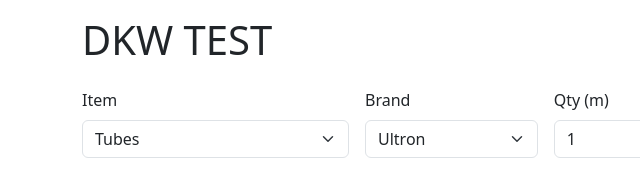
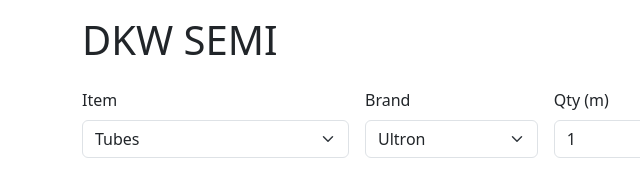
Before and after one commit to luperola/DKW-published, a website: page public/index.html in a window 1280 px wide. Shown: the top 171 px of the page, 0-640 px from the left. Drawn offline with nearby package versions, Linux system fonts and the light colour scheme; no server answers.

Commit message:
Cambianto DKW Test in DKW Semi

```diff
--- a/public/index.html
+++ b/public/index.html
@@ -3,7 +3,7 @@
   <head>
     <meta charset="UTF-8" />
     <meta name="viewport" content="width=device-width, initial-scale=1.0" />
-    <title>DKW TEST</title>
+    <title>DKW SEMI</title>
     <link
       rel="stylesheet"
       href="https://cdn.jsdelivr.net/npm/bootstrap@5.3.3/dist/css/bootstrap.min.css"
@@ -11,7 +11,7 @@
   </head>
   <body class="p-3">
     <div class="container">
-      <h1 class="mb-4">DKW TEST</h1>
+      <h1 class="mb-4">DKW SEMI</h1>
 
       <!-- Selettori principali -->
       <div class="row g-3 mb-3">
```
